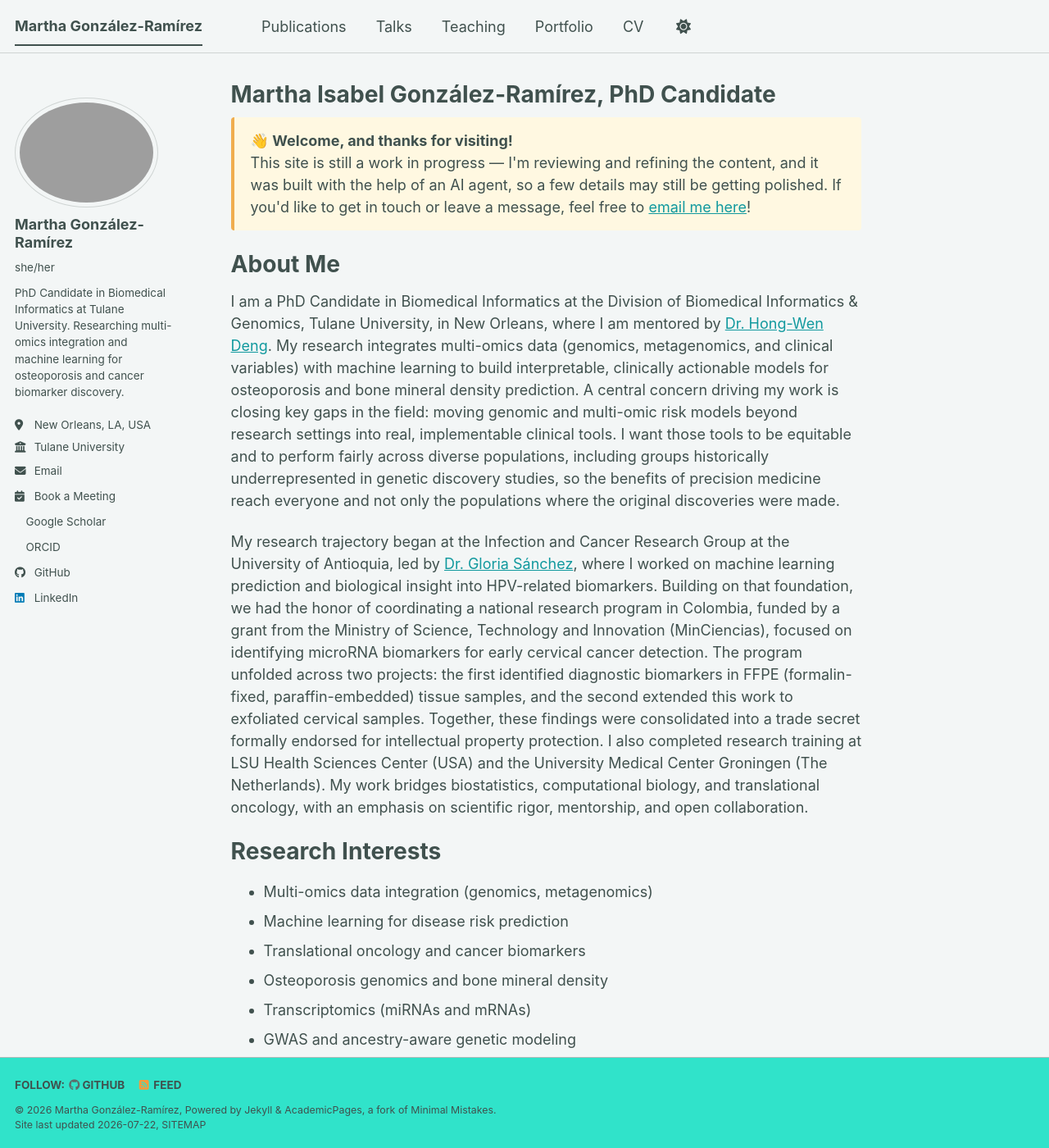
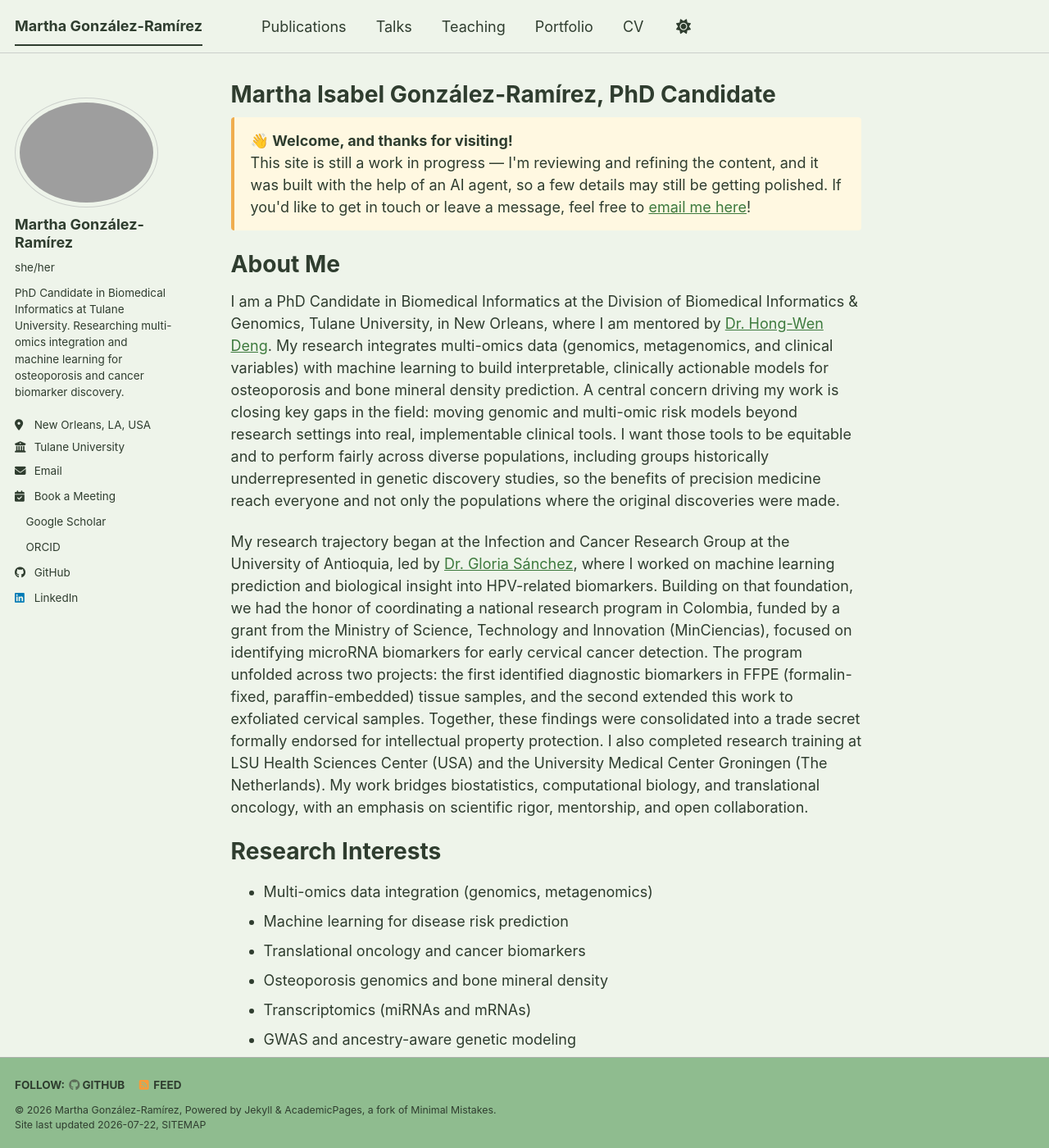
Before and after one commit to migonzalezr/migonzalezr.github.io, a Jekyll site: the page built from _pages/about.md, in a window 1280 px wide and 1400 px high. Shown: the whole window at 82% size. Built offline with Jekyll 4.4.1, drawn with Linux system fonts in a browser that asks for light colours; a style sheet for code colours, icons or effects is not loaded.

Commit message:
Update color scheme for Nature Green theme

```diff
--- a/_sass/theme/_mint_light.scss
+++ b/_sass/theme/_mint_light.scss
@@ -1,59 +1,59 @@
 /* ==========================================================================
-  MINT THEME - LIGHT VERSION
-  ========================================================================== */
+NATURE GREEN THEME - LIGHT VERSION
+========================================================================== */
 /* Color codes used for the theme */
-$primary-color              : #11999e;
-$dark-primary-color         : mix(#000, $primary-color, 40%);
-$darker-primary-color       : mix(#000, $primary-color, 60%);
-$light-primary-color        : mix(#fff, $primary-color, 50%);
-$lighter-primary-color      : mix(#fff, $primary-color, 90%);
-$background                 : #f3f6f6;
-$background-light           : #ffffff;
-$background-lighter        : #fafbfb;
-$text                      : #40514e;
-$text-muted                : #5c6d6a;
-$link                      : #11999e;
-$link-dark                 : mix(#000, $link, 25%);
-$link-light                : mix(#fff, $link, 25%);
-$footer                    : #30e3ca;
-$border                    : mix(#fff, #40514e, 75%);
-$border-dark               : mix(#fff, #40514e, 60%);
+$primary-color            : #4c7a4c;
+$dark-primary-color       : mix(#000, $primary-color, 40%);
+$darker-primary-color     : mix(#000, $primary-color, 60%);
+$light-primary-color      : mix(#fff, $primary-color, 50%);
+$lighter-primary-color    : mix(#fff, $primary-color, 90%);
+$background               : #eef4ea;
+$background-light         : #ffffff;
+$background-lighter       : #f5f9f2;
+$text                     : #2f3d2f;
+$text-muted               : #5c6d58;
+$link                     : #3d7a3d;
+$link-dark                : mix(#000, $link, 25%);
+$link-light               : mix(#fff, $link, 25%);
+$footer                   : #8fbc8f;
+$border                   : mix(#fff, #2f3d2f, 75%);
+$border-dark              : mix(#fff, #2f3d2f, 60%);
 
 /* Color codes used for the site */
-$danger-color               : #e74c3c;
-$info-color                 : #11999e;
-$notice-color               : #30e3ca;
-$success-color              : #2ecc71;
-$warning-color              : #f39c12;
+$danger-color             : #e74c3c;
+$info-color               : #3d7a3d;
+$notice-color             : #8fbc8f;
+$success-color            : #2ecc71;
+$warning-color            : #f39c12;
 
 /* Other basic settings for the template */
-$border-radius              : 4px;
-$box-shadow                 : 0 1px 1px rgba(0, 0, 0, 0.125);
-$global-transition          : all 0.2s ease-in-out;
-$masthead-height            : 70px;
-$navicon-width              : 28px;
-$navicon-height             : 4px;
-$sidebar-link-max-width     : 250px;
-$sidebar-screen-min-width   : 1024px;
+$border-radius            : 4px;
+$box-shadow               : 0 1px 1px rgba(0, 0, 0, 0.125);
+$global-transition        : all 0.2s ease-in-out;
+$masthead-height          : 70px;
+$navicon-width            : 28px;
+$navicon-height           : 4px;
+$sidebar-link-max-width   : 250px;
+$sidebar-screen-min-width : 1024px;
 
 /* Light theme for the site */
 :root {
-  --global-base-color                 : #{$primary-color};
-  --global-bg-color                   : #{$background};
-  --global-footer-bg-color            : #{$footer};
-  --global-border-color               : #{$border};
-  --global-dark-border-color          : #{$border-dark};
-  --global-code-background-color      : #{$background-light};
-  --global-code-text-color            : #{$darker-primary-color};
-  --global-fig-caption-color          : #{$text-muted};
-  --global-link-color                 : #{$link};
-  --global-link-color-hover           : #{$link-dark};
-  --global-link-color-visited         : #{$link-light};
-  --global-masthead-link-color        : #{$text};
-  --global-masthead-link-color-hover  : #{$primary-color};
-  --global-text-color                 : #{$text};
-  --global-text-color-light           : #{$text-muted};
-  --global-thead-color                : #{$lighter-primary-color};
+  --global-base-color : #{$primary-color};
+  --global-bg-color : #{$background};
+  --global-footer-bg-color : #{$footer};
+  --global-border-color : #{$border};
+  --global-dark-border-color : #{$border-dark};
+  --global-code-background-color : #{$background-light};
+  --global-code-text-color : #{$darker-primary-color};
+  --global-fig-caption-color : #{$text-muted};
+  --global-link-color : #{$link};
+  --global-link-color-hover : #{$link-dark};
+  --global-link-color-visited : #{$link-light};
+  --global-masthead-link-color : #{$text};
+  --global-masthead-link-color-hover : #{$primary-color};
+  --global-text-color : #{$text};
+  --global-text-color-light : #{$text-muted};
+  --global-thead-color : #{$lighter-primary-color};
 
 }
 
```
